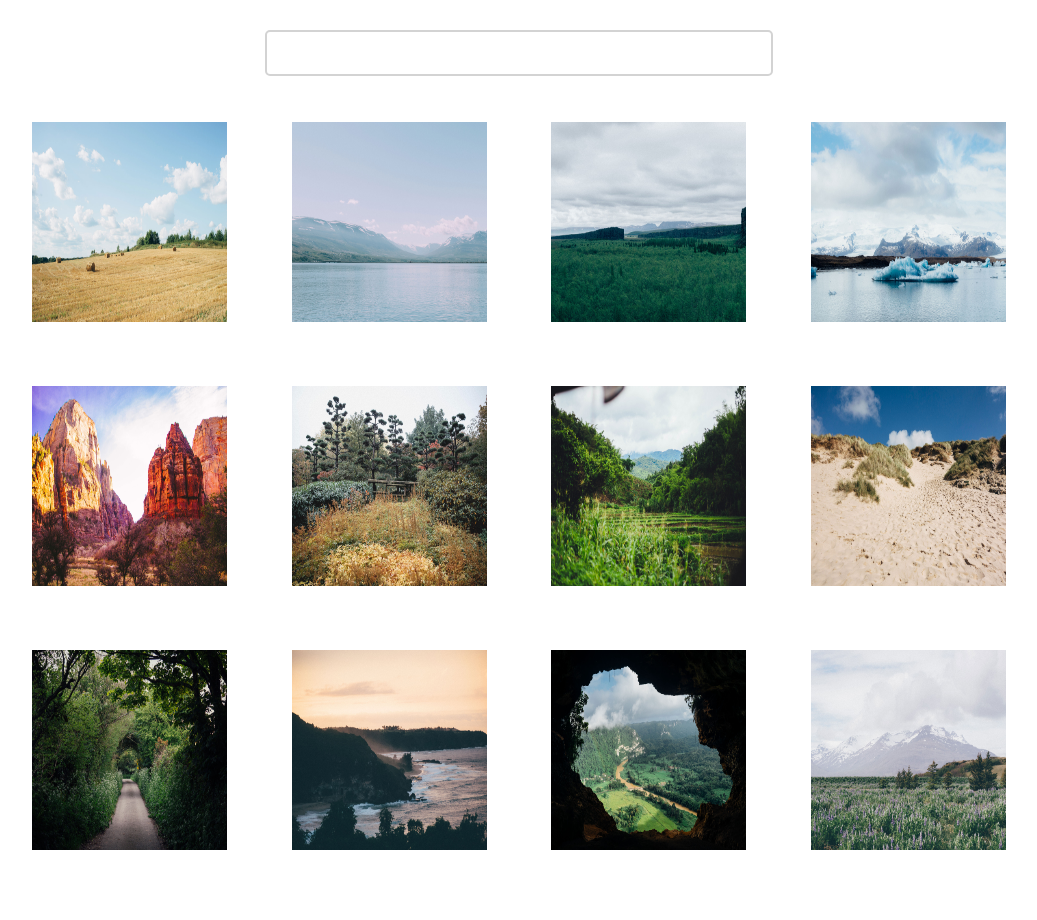
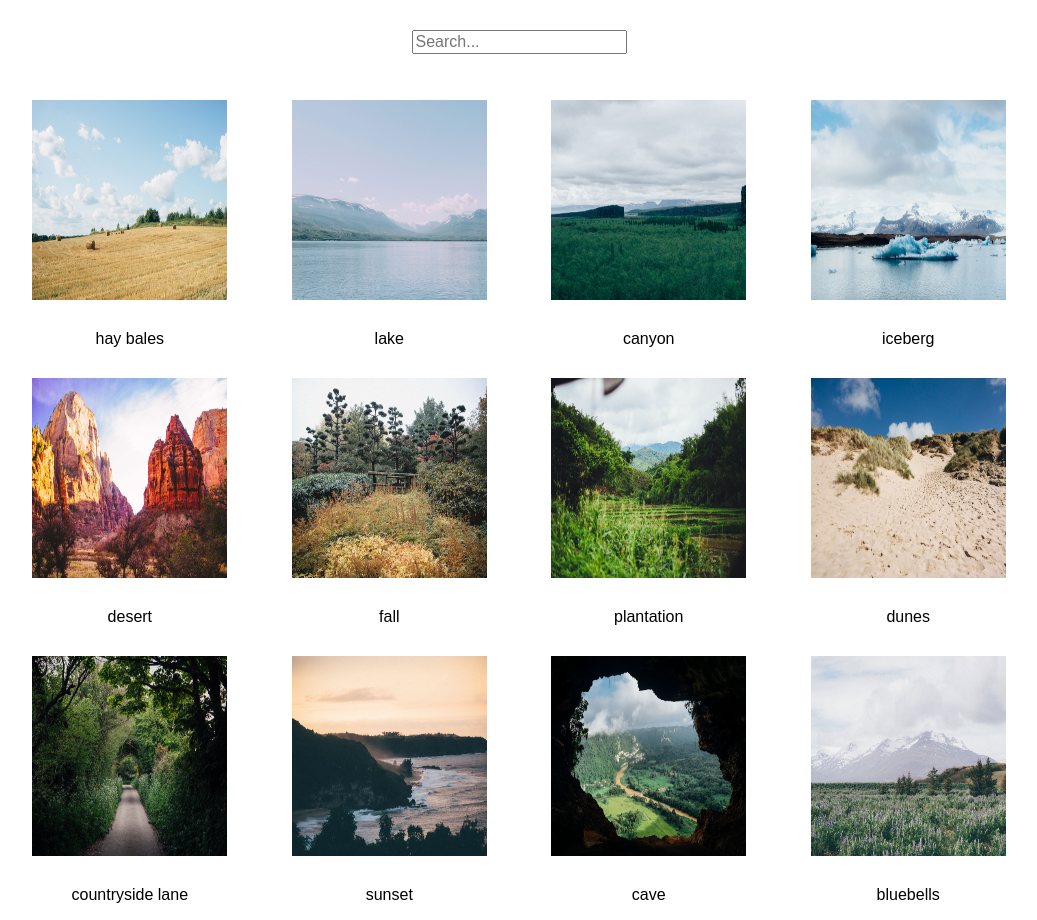
Before and after one commit to coarroyo30/interactivePhotoGallery, a plain HTML site: page Interactive Photo Gallery/index.html in a window 1280 px wide. Shown: the whole page, without its empty margins (121-1158 px from the left). Drawn offline with nearby package versions, Linux system fonts and the light colour scheme.

Commit message:
Update index.html

```diff
--- a/Interactive Photo Gallery/index.html
+++ b/Interactive Photo Gallery/index.html
@@ -7,32 +7,31 @@
     <!---CSS--->
     <link href='http://fonts.googleapis.com/css?family=Roboto:400,100,300,500,700,900' rel='stylesheet' type='text/css'>
     <link rel="stylesheet" href="css/normalize.min.css">
+    <link rel="stylesheet" href="css/main.css" type="text/css">
+  </head>
+    <body>
 
-    <link rel="stylesheet" href="css/main.css" type="text/css" charset="utf-8">
-  </head>
-  <body>
-    <header>
       <div class="searchbar">
-        <input type="search" value="">
+        <input type="text" id="input" name="search" placeholder="Search..." data-search>
       </div>
-    </header>
-    <body>
-      <ul class="images">
-        <li><a href="img/01.jpg"><img src="img/01.jpg" width="100" alt="Hay Bales. I love hay bales. Took this snap on a drive through the countryside past some straw fields."></a></li>
-        <li><a href="img/02.jpg"><img src="img/02.jpg" width="100" alt="Lake. The lake was so calm today. We had a great view of the snow on the mountains from here."></a></li>
-        <li><a href="img/03.jpg"><img src="img/03.jpg" width="100" alt="Canyon. I hiked to the top of the mountain and got this picture of the canyon and trees below."></a></li>
-        <li><a href="img/04.jpg"><img src="img/04.jpg" width="100" alt="Iceberg. It was amazing to see an iceberg up close, it was so cold but didn’t snow today."></a></li>
-        <li><a href="img/05.jpg"><img src="img/05.jpg" width="100" alt="Desert. The red cliffs were beautiful. It was really hot in the desert but we did a lot of walking through the canyons."></a></li>
-        <li><a href="img/06.jpg"><img src="img/06.jpg" width="100" alt="Fall. Fall is coming, I love when the leaves on the trees start to change color."></a></li>
-        <li><a href="img/07.jpg"><img src="img/07.jpg" width="100" alt="Plantation. I drove past this plantation yesterday, everything is so green!"></a></li>
-        <li><a href="img/08.jpg"><img src="img/08.jpg" width="100" alt="Dunes. My summer vacation to the Oregon Coast. I love the sandy dunes!"></a></li>
-        <li><a href="img/09.jpg"><img src="img/09.jpg" width="100" alt="Countryside Lane. We enjoyed a quiet stroll down this countryside lane."></a></li>
-        <li><a href="img/10.jpg"><img src="img/10.jpg"  width="100" alt="Sunset. Sunset at the coast! The sky turned a lovely shade of orange."></a></li>
-        <li><a href="img/11.jpg"><img src="img/11.jpg" width="100" alt="Cave. I did a tour of a cave today and the view of the landscape below was breathtaking."></a></li>
-        <li><a href="img/12.jpg"><img src="img/12.jpg" width="100" alt="Bluebells. I walked through this meadow of bluebells and got a good view of the snow on the mountain before the fog came in."></a></li>
-      </ul>
-    </body>
+        <ul class="images filtr-container">
+          <li class="mix filtr-item" data-category="1" data-sort="value"><a href="img/01.jpg"><img src="img/01.jpg" width="100" alt="Hay Bales. I love hay bales. Took this snap on a drive through the countryside past some straw fields."></a><span>hay bales</span></li>
+          <li class="mix filtr-item" data-category="2" data-sort="value"><a href="img/02.jpg"><img src="img/02.jpg" width="100" alt="Lake. The lake was so calm today. We had a great view of the snow on the mountains from here."></a><span>lake</span></li>
+          <li class="mix filtr-item" data-category="3" data-sort="value"><a href="img/03.jpg"><img src="img/03.jpg" width="100" alt="Canyon. I hiked to the top of the mountain and got this picture of the canyon and trees below."></a><span>canyon</span></li>
+          <li class="mix filtr-item" data-category="4" data-sort="value"><a href="img/04.jpg"><img src="img/04.jpg" width="100" alt="Iceberg. It was amazing to see an iceberg up close, it was so cold but didn’t snow today."></a><span>iceberg</span></li>
+          <li class="mix filtr-item" data-category="5" data-sort="value"><a href="img/05.jpg"><img src="img/05.jpg" width="100" alt="Desert. The red cliffs were beautiful. It was really hot in the desert but we did a lot of walking through the canyons."></a><span>desert</span></li>
+          <li class="mix filtr-item" data-category="6" data-sort="value"><a href="img/06.jpg"><img src="img/06.jpg" width="100" alt="Fall. Fall is coming, I love when the leaves on the trees start to change color."></a><span>fall</span></li>
+          <li class="mix filtr-item" data-category="7" data-sort="value"><a href="img/07.jpg"><img src="img/07.jpg" width="100" alt="Plantation. I drove past this plantation yesterday, everything is so green!"></a><span>plantation</span></li>
+          <li class="mix filtr-item" data-category="8" data-sort="value"><a href="img/08.jpg"><img src="img/08.jpg" width="100" alt="Dunes. My summer vacation to the Oregon Coast. I love the sandy dunes!"></a><span>dunes</span></li>
+          <li class="mix filtr-item" data-category="9" data-sort="value"><a href="img/09.jpg"><img src="img/09.jpg" width="100" alt="Countryside Lane. We enjoyed a quiet stroll down this countryside lane."></a><span>countryside lane</span></li>
+          <li class="mix filtr-item" data-category="10" data-sort="value"><a href="img/10.jpg"><img src="img/10.jpg"  width="100" alt="Sunset. Sunset at the coast! The sky turned a lovely shade of orange."></a><span>sunset</span></li>
+          <li class="mix filtr-item" data-category="11" data-sort="value"><a href="img/11.jpg"><img src="img/11.jpg" width="100" alt="Cave. I did a tour of a cave today and the view of the landscape below was breathtaking."></a><span>cave</span></li>
+          <li class="mix filtr-item" data-category="12" data-sort="value"><a href="img/12.jpg"><img src="img/12.jpg" width="100" alt="Bluebells. I walked through this meadow of bluebells and got a good view of the snow on the mountain before the fog came in."></a><span>bluebells</span></li>
+        </ul>
+
     <script src="http://code.jquery.com/jquery-1.11.0.min.js" type="text/javascript" charset="utf-8"></script>
-	<script src="js/app.js" type="text/javascript" charset="utf-8"></script>
+    <script src="js/filterizr/jquery.filterizr.min.js"></script>
+	  <script src="js/app.js" type="text/javascript" charset="utf-8"></script>
+    <script src="js/search.js" type="text/javascript" charset="utf-8"></script>
   </body>
 </html>
```
